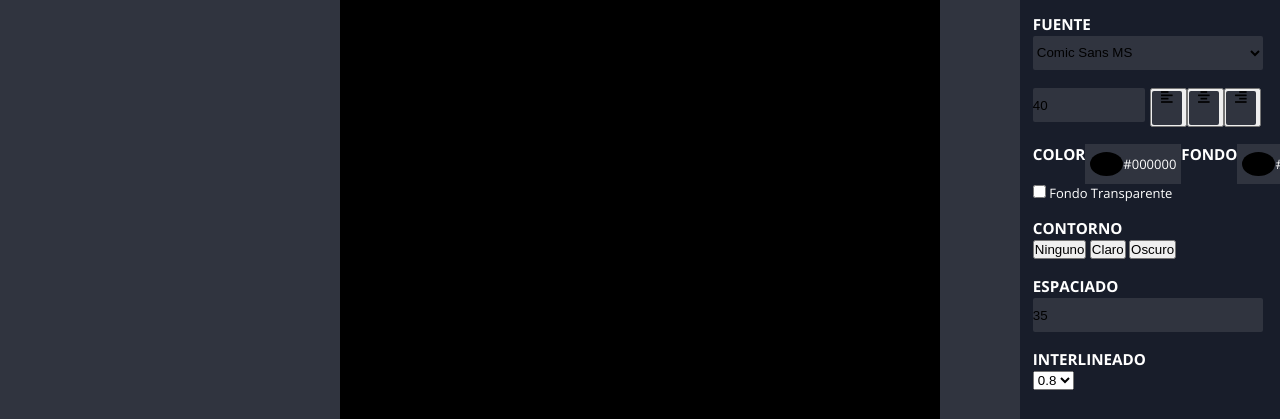
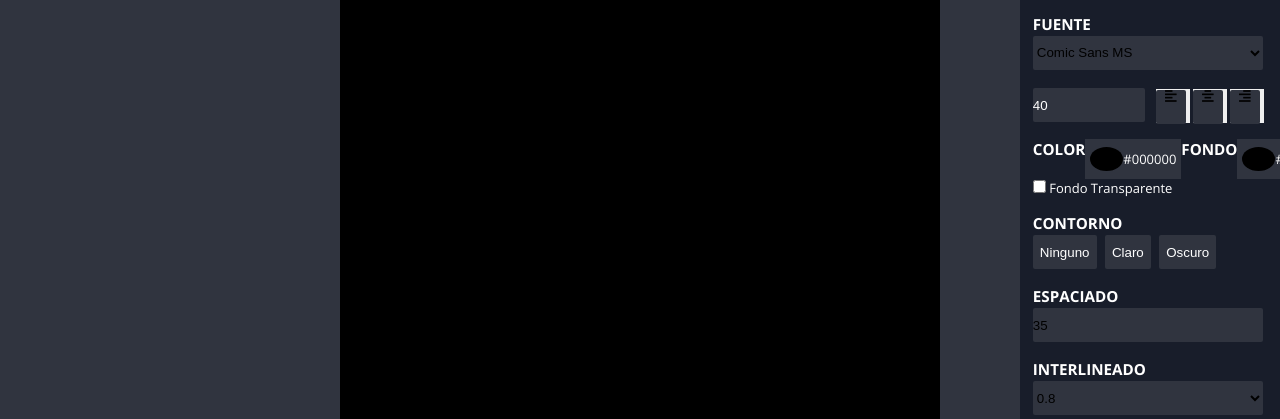
Before and after one commit to sofiimendo/editor-de-memes, a plain HTML site: page index.html in a window 1280 px wide. Both pictures are taken after a click on the button "Texto". Shown: the part 244-663 px from the top of the page. Drawn offline with nearby package versions, Linux system fonts and the light colour scheme.

Commit message:
estilos de aside alineacion e interlineado

```diff
--- a/index.html
+++ b/index.html
@@ -175,13 +175,13 @@
                                     id="fuentesSizeUrl" min="10" max="50" value="40" />
                             </div>
                             <div title="alineacion del texto" class="align-btns">
-                                <button aria-label="alineacion izquierda" class="btn-txt-align-icon">
+                                <button aria-label="alineacion izquierda" class="btn-txt-align-icon align-btns">
                                     <i class="inputXSmall fas fa-align-left" id="alineacionIzq"></i>
                                 </button>
-                                <button aria-label="alineacion centrada" class="btn-txt-align-icon">
+                                <button aria-label="alineacion centrada" class="btn-txt-align-icon align-btns">
                                     <i class="inputXSmall fas fa-align-center" id="alineacionCentro"></i>
                                 </button>
-                                <button aria-label="alineacion derecha" class="btn-txt-align-icon">
+                                <button aria-label="alineacion derecha" class="btn-txt-align-icon align-btns ">
                                     <i class="inputXSmall fas fa-align-right" id="alineacionDer"></i>
                                 </button>
                             </div>
@@ -208,10 +208,10 @@
                     </div>
                     <div class="panels">
                         <h3 class="div-title">CONTORNO</h3>
-                        <div title="botones de contorno " class="btns-contorno">
-                            <button aria-label="sin contorno" id="btnNoneContorno">Ninguno</button>
-                            <button aria label="contorno claro" id="btnLightContorno">Claro</button>
-                            <button aria-label="contorno oscuro" id="btnDarkContorno">Oscuro</button>
+                        <!-- <div title="botones de contorno " class="btns-contorno"> -->
+                            <button class="btns-contorno"aria-label="sin contorno" id="btnNoneContorno">Ninguno</button>
+                            <button class="btns-contorno"aria label="contorno claro" id="btnLightContorno">Claro</button>
+                            <button class="btns-contorno"aria-label="contorno oscuro" id="btnDarkContorno">Oscuro</button>
                         </div>
                     </div>
                     <div class="panels">
@@ -222,8 +222,8 @@
                     </div>
                     <div class="panels">
                         <h3 class="div-title">INTERLINEADO</h3>
-                        <label for="interlineado"></label>
-                        <select id="interlineado">
+                        <label class="input" for="interlineado"></label>
+                        <select class="input"id="interlineado">
                             <option value="0.8">0.8</option>
                             <option value="1">1</option>
                             <option value="1.2">1.2</option>
--- a/style.css
+++ b/style.css
@@ -131,6 +131,7 @@ input[type="color"]::-webkit-color-swatch {
 
 .inputSmall{
   background-color: var(--color-background);
+  color: var(--color);
   width: 112px;
   height: 34px;
   border: none;
@@ -140,7 +141,12 @@ input[type="color"]::-webkit-color-swatch {
 }
 .align-btns{
   display:flex;
-  justify-content:space-between
+  justify-content:space-between;
+  margin-left: 3px;
+  align-items: center;
+  border:none;
+  padding-top: 2px;
+  height: 34px;
 }
 
 
@@ -150,7 +156,8 @@ input[type="color"]::-webkit-color-swatch {
   height: 34px;
   border: none;
   border-radius: 2px;
-  margin-right: 3px;
+  margin-right: 4px;
+  justify-content: space-between;
   }
 
   section{
@@ -160,6 +167,16 @@ input[type="color"]::-webkit-color-swatch {
 .color-fondo{
   display:flex;
   justify-content: space-between;
+}
+.btns-contorno{
+  background-color: var(--color-background);
+  color: var(--color);
+  height: 34px;
+  border: none;
+  border-radius: 2px;
+  margin-bottom: 0.2px;
+  margin-right: 5px;
+  padding: 3%;
 }
 
 
```
